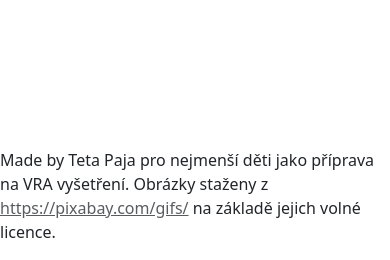
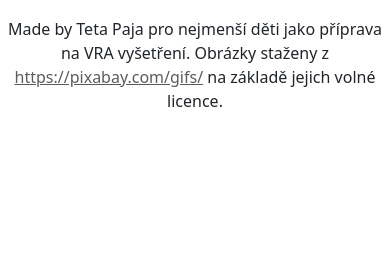
Before and after one commit to Pavlinka100/audiometricgame, a PHP site: page / in a window 390 px wide. Shown: the part 653-913 px from the top of the page. After the commit the page ends 760 px from the top, so only its background shows below. Run offline with PHP 8.4, Linux system fonts and the light colour scheme.

Commit message:
styles.css - updated footer behavior

```diff
--- a/styles.css
+++ b/styles.css
@@ -1,11 +1,8 @@
-
-
 .container{
-  height: 93vh;
+  min-height: 75vh;
 }
 
-
-.amgamegif {
+.amggif {
   height: 75vw;
   width: 100vw;
   max-width: 500px;
@@ -16,9 +13,30 @@
 
 }
 
-.amgamespeedoptions{
-  min-height: 50px;
+.amgspeedoptions{
+  min-height: 150px;
   min-width: 155px;
+}
+
+
+footer{
+    margin-top: 1em;
+    position: fixed;
+    left: 0;
+    bottom: 0;
+    width: 100%;
+    float:none;
+    text-align: center;
+
+}
+
+
+
+
+@media  screen and (max-width: 767px) {
+  footer{
+    position: relative;
+  }
 }
 
 
```
